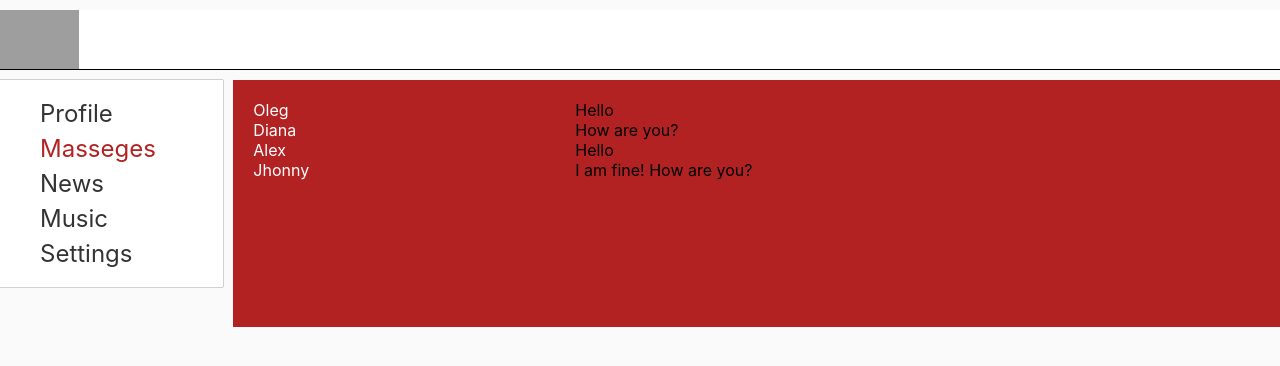
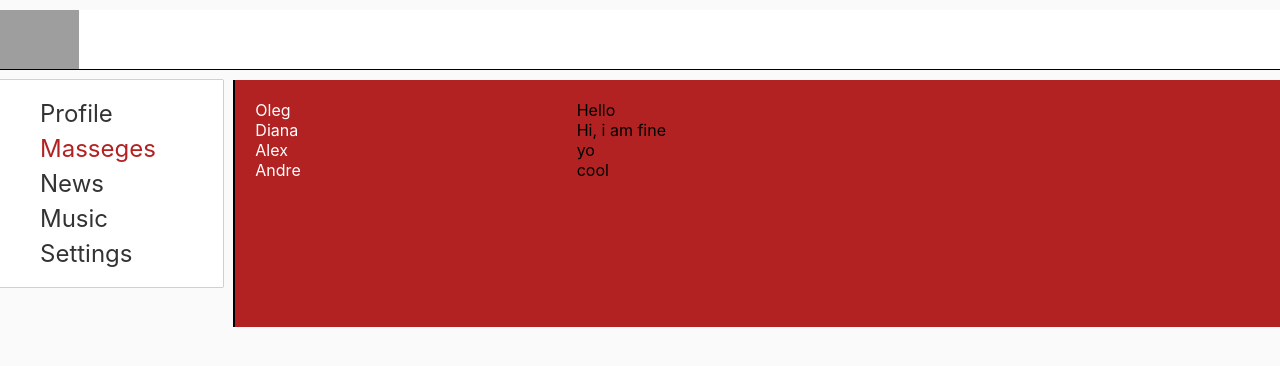
Before and after one commit to Dumik/next, a React (Create React App) app: page /dialogs in a window 1280 px wide. Shown: the top 366 px of the page. Built offline with nearby package versions, Linux system fonts and the light colour scheme; grey boxes are pictures that could not be loaded.

Commit message:
add Data obj to components

```diff
--- a/src/components/Dialogs/Dialogs.jsx
+++ b/src/components/Dialogs/Dialogs.jsx
@@ -17,24 +17,38 @@ const Massege = (props) => {
     );
 }
 
+let dialogsData = [
+    { name: "Oleg", id: "0" },
+    { name: "Diana", id: "1" },
+    { name: "Alex", id: "2" },
+    { name: "Andre", id: "3" },
+];
+
+
+let massageData = [
+    { massege: "Hello", id: "0" },
+    { massege: "How are you?", id: "1" },
+    { massege: "Hi, i am fine", id: "2" },
+    { massege: "yo", id: "3" },
+    { massege: "cool", id: "4" },
+];
 
 
 const Dialogs = (props) => {
     return (
         <Dialog>
             <div className="dialogs-item">
-                <DialogItem name='Oleg' id='1' />
-                <DialogItem name='Diana' id='2' />
-                <DialogItem name='Alex' id='3' />
-                <DialogItem name='Jhonny' id='4' />
+                <DialogItem name={dialogsData[0].name} id={dialogsData[0].id} />
+                <DialogItem name={dialogsData[1].name} id={dialogsData[1].id} />
+                <DialogItem name={dialogsData[2].name} id={dialogsData[2].id} />
+                <DialogItem name={dialogsData[3].name} id={dialogsData[3].id} />
+
             </div>
             <div className="massages">
-                <Massege massege=" Hello" />
-                <Massege massege=" How are you?" />
-                <Massege massege=" Hello" />
-                <Massege massege="  I am fine! How are you?" />
-
-
+                <Massege massege={massageData[0].massege} />
+                <Massege massege={massageData[2].massege} />
+                <Massege massege={massageData[3].massege} />
+                <Massege massege={massageData[4].massege} />
             </div>
         </Dialog>
     )
--- a/src/components/Dialogs/Dialogs.styled.js
+++ b/src/components/Dialogs/Dialogs.styled.js
@@ -10,6 +10,7 @@ const Dialog = styled.div`
     grid-template-columns: 4fr 10fr;
     padding: 20px;
     background-color: firebrick;
+    border-left: 2px solid black;
   `;
 
 const LinkElem = styled(NavLink) `
--- a/src/components/Ptofile/MyPost/MyPost.jsx
+++ b/src/components/Ptofile/MyPost/MyPost.jsx
@@ -1,22 +1,28 @@
 
 import React from 'react';
-import Content from './MyPost.styled';
+import Box from './MyPost.styled';
 import Post from './Post/Post';
+
+let postData = [
+  { id: '0', massege: 'MY FIRST POST!!!!!!!!!!!!', like: '3' },
+  { id: '1', massege: 'askldmkalsmdklasmdkl', like: '6' },
+  { id: '2', massege: 'askldmkalsmdklasmdkl', like: '4' },
+];
 
 
 const MyPost = () => {
   return (
 
-    <div>
+    <Box>
 
       <div>
         <textarea> textst post</textarea>
         <button>Add post</button>
             new post
       </div>
-      <Post like='7' user=' Oleg '/>
-      <Post like=" 12"/>
-    </div>
+      <Post like={postData[0].like} massege={postData[0].massege} user=' Oleg ' />
+      <Post like={postData[1].like} massege={postData[1].massege} user=' Oleg ' />
+    </Box>
   );
 }
 
--- a/src/components/Ptofile/MyPost/MyPost.styled.js
+++ b/src/components/Ptofile/MyPost/MyPost.styled.js
@@ -1,5 +1,5 @@
 import styled from "styled-components";
 
-const Content = styled.div``;
+const Box = styled.div``;
 
-export default Content;
+export default Box;
--- a/src/components/Ptofile/MyPost/Post/Post.jsx
+++ b/src/components/Ptofile/MyPost/Post/Post.jsx
@@ -13,7 +13,7 @@ const Post = (props) => {
       <Avatar src="https://png.pngtree.com/png-vector/20190704/ourmid/pngtree-vector-user-young-boy-avatar-icon-png-image_1538408.jpg" alt=" ava" />
       {props.user}
       <br />
-              post 2
+              {props.massege}
       <div>
         <span>like </span>{props.like}
       </div>
```
